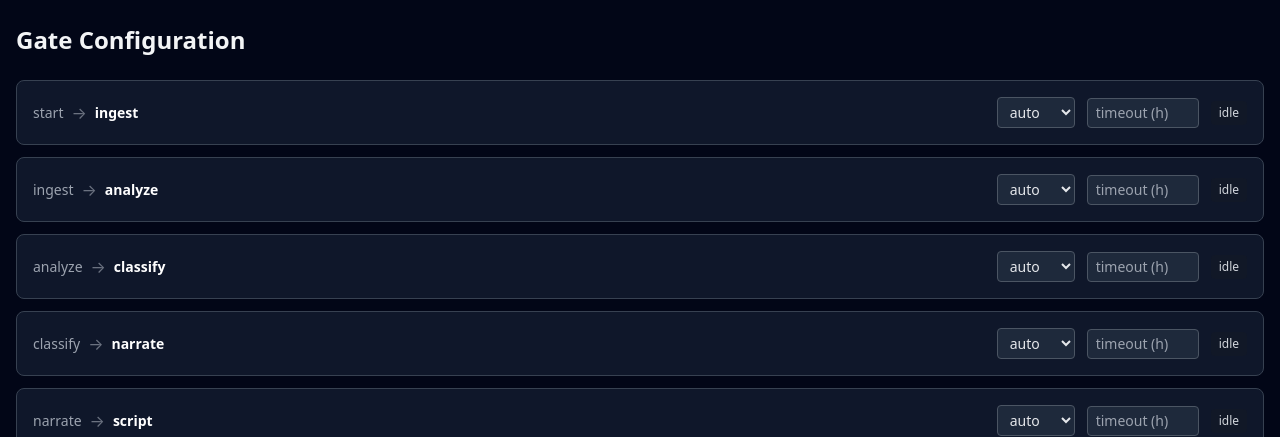
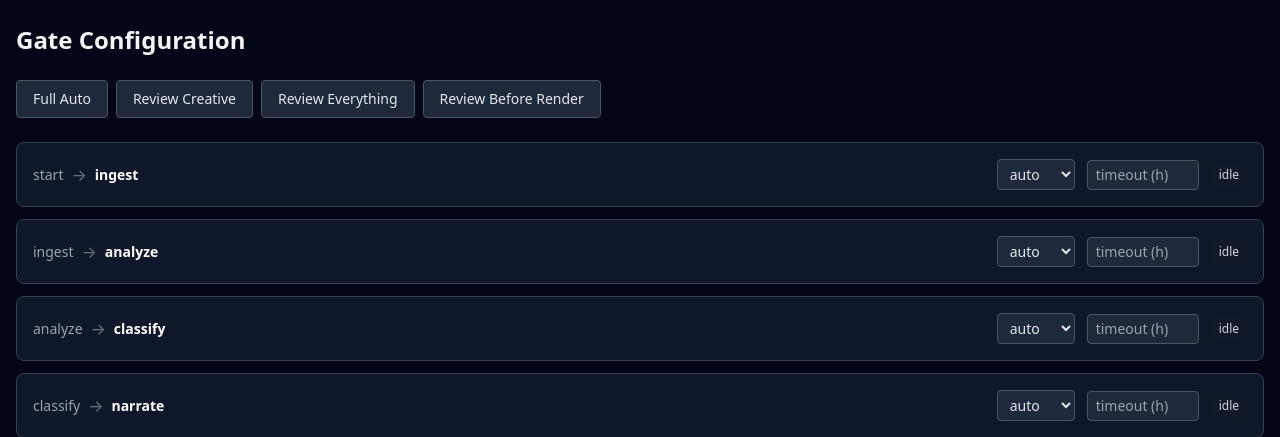
Before and after one commit to leodearden/autopilot-video, a FastAPI app: page /gates in a window 1280 px wide. Shown: the part 65-502 px from the top of the page. Run offline with FastAPI, Linux system fonts and the light colour scheme; data that the repository does not hold is empty; some libraries are stand-ins or nearby versions.

Commit message:
feat: add preset buttons to gates page with HTMX targeting (steps 17-18)
Add 4 styled preset buttons (Full Auto, Review Creative, Review
Everything, Review Before Render) with hx-put targeting /api/gates/preset
endpoints and hx-target/hx-swap for replacing the gate list container.

Co-Authored-By: Claude Opus 4.6 <noreply@anthropic.com>

```diff
--- a/autopilot/web/templates/gates/config.html
+++ b/autopilot/web/templates/gates/config.html
@@ -5,6 +5,18 @@
 {% block content %}
 <div id="gates-page">
     <h1 class="text-2xl font-bold mb-6">Gate Configuration</h1>
+
+    <!-- Presets -->
+    <div class="flex flex-wrap gap-2 mb-6">
+        <button hx-put="/api/gates/preset/full_auto" hx-target="#gate-list" hx-swap="innerHTML"
+                class="text-sm px-4 py-2 rounded bg-surface-700 border border-gray-600 hover:bg-surface-800 text-gray-200">Full Auto</button>
+        <button hx-put="/api/gates/preset/review_creative" hx-target="#gate-list" hx-swap="innerHTML"
+                class="text-sm px-4 py-2 rounded bg-surface-700 border border-gray-600 hover:bg-surface-800 text-gray-200">Review Creative</button>
+        <button hx-put="/api/gates/preset/review_everything" hx-target="#gate-list" hx-swap="innerHTML"
+                class="text-sm px-4 py-2 rounded bg-surface-700 border border-gray-600 hover:bg-surface-800 text-gray-200">Review Everything</button>
+        <button hx-put="/api/gates/preset/review_before_render" hx-target="#gate-list" hx-swap="innerHTML"
+                class="text-sm px-4 py-2 rounded bg-surface-700 border border-gray-600 hover:bg-surface-800 text-gray-200">Review Before Render</button>
+    </div>
 
     <!-- Gate list -->
     <div id="gate-list" class="space-y-3">
```
Also changed, not shown: tests/test_gates.py (+20 -0 lines).
